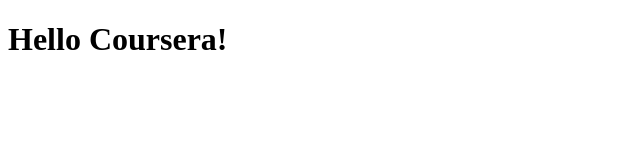
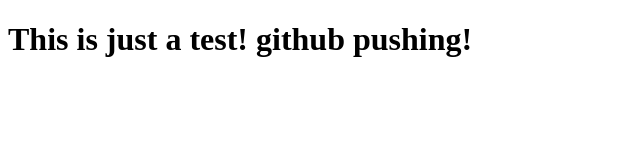
Before and after one commit to mollyme/coursera-test, a plain HTML site: page site/index.html in a window 1280 px wide. Shown: the whole page, without its empty margins (0-640 px from the left). Drawn offline with Linux system fonts and the light colour scheme.

Commit message:
gitpush test2

```diff
--- a/site/index.html
+++ b/site/index.html
@@ -4,6 +4,6 @@
 	<title>Hello Coursera!</title>
 </head>
 <body>
-<h1>Hello Coursera!</h1>
+<h1>This is just a test! github pushing!</h1>
 </body>
 </html>
```
